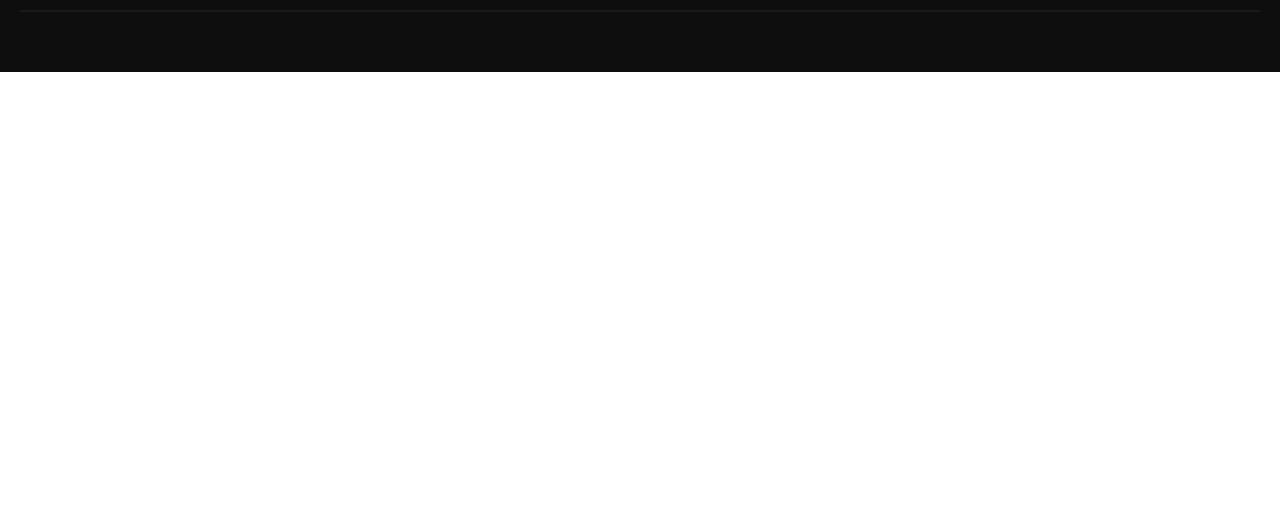
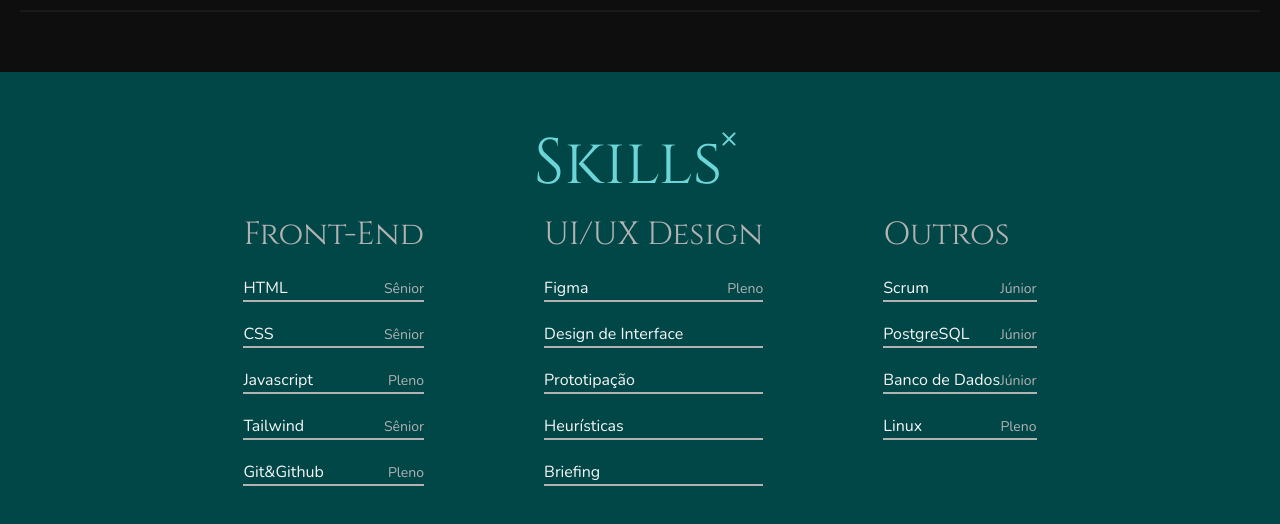
Before and after one commit to luanfreiire/portfolio, a plain HTML site: page public/index.html in a window 1280 px wide. Shown: the part 3286-3810 px from the top of the page. Before the commit the page ends 3358 px from the top, so only its background shows below. Drawn offline with nearby package versions, Linux system fonts and the light colour scheme.

Commit message:
Adicionando Skills

```diff
--- a/public/css/style.css
+++ b/public/css/style.css
@@ -10,3 +10,4 @@
 @import url(/src/styles/intro.css);
 @import url(/src/styles/formacao.css);
 @import url(/src/styles/projetos.css);
+@import url(/src/styles/skills.css);
--- a/public/index.html
+++ b/public/index.html
@@ -270,6 +270,49 @@
                 </div>
             </article>
         </section>
+
+        <!-- skills -->
+        <section id="skills" class="skills-bg">
+            <div class="skills-titulo">
+                <h1 class="titulo-dark">Skills</h1>
+            </div>
+            <div class="skills-content">
+                <!-- front end -->
+                <div class="skills-item">
+                    <h2>Front-End</h2>
+                    <ul class="skills-lista">
+                        <li>HTML<span>Sênior</span></li>
+                        <li>CSS<span>Sênior</span></li>
+                        <li>Javascript<span>Pleno</span></li>
+                        <li>Tailwind<span>Sênior</span></li>
+                        <li>Git&Github<span>Pleno</span></li>
+                    </ul>
+                </div>
+
+                <!-- ui/ux design -->
+                <div class="skills-item">
+                    <h2>UI/UX Design</h2>
+                    <ul class="skills-lista">
+                        <li>Figma<span>Pleno</span></li>
+                        <li>Design de Interface</li>
+                        <li>Prototipação</li>
+                        <li>Heurísticas</li>
+                        <li>Briefing</li>
+                    </ul>
+                </div>
+
+                <!-- outros -->
+                <div class="skills-item">
+                    <h2>Outros</h2>
+                    <ul class="skills-lista">
+                        <li>Scrum<span>Júnior</span></li>
+                        <li>PostgreSQL<span>Júnior</span></li>
+                        <li>Banco de Dados<span>Júnior</span></li>
+                        <li>Linux<span>Pleno</span></li>
+                    </ul>
+                </div>
+            </div>
+        </section>
     </main>
 </body>
 
--- /dev/null
+++ b/src/styles/skills.css
@@ -0,0 +1,43 @@
+/* css - skills portfólio */
+.skills-bg {
+    background: var(--color-e2);
+}
+
+.skills-titulo {
+    display: flex;
+    justify-content: center;
+    padding: 3.75rem 1.25rem 1.125rem 1.25rem;
+}
+
+.skills-content {
+    display: flex;
+    justify-content: center;
+    gap: 7.5rem;
+    padding-bottom: 3.75rem;
+}
+
+.skills-item h2 {
+    font: 400 2rem/1.3 var(--font-title2);
+    color: var(--color-b5);
+    margin-bottom: 1.25rem;
+}
+
+.skills-lista {
+    display: flex;
+    flex-direction: column;
+    gap: 1.25rem;
+}
+
+.skills-lista li {
+    font: 400 1rem/1.5 var(--font-text);
+    color: var(--color-b8);
+    display: flex;
+    justify-content: space-between;
+    align-items: center;
+    border-bottom: 2px solid var(--color-b5);
+}
+
+.skills-lista li span {
+    color: var(--color-b5);
+    font-size: 0.875rem;
+}
```
